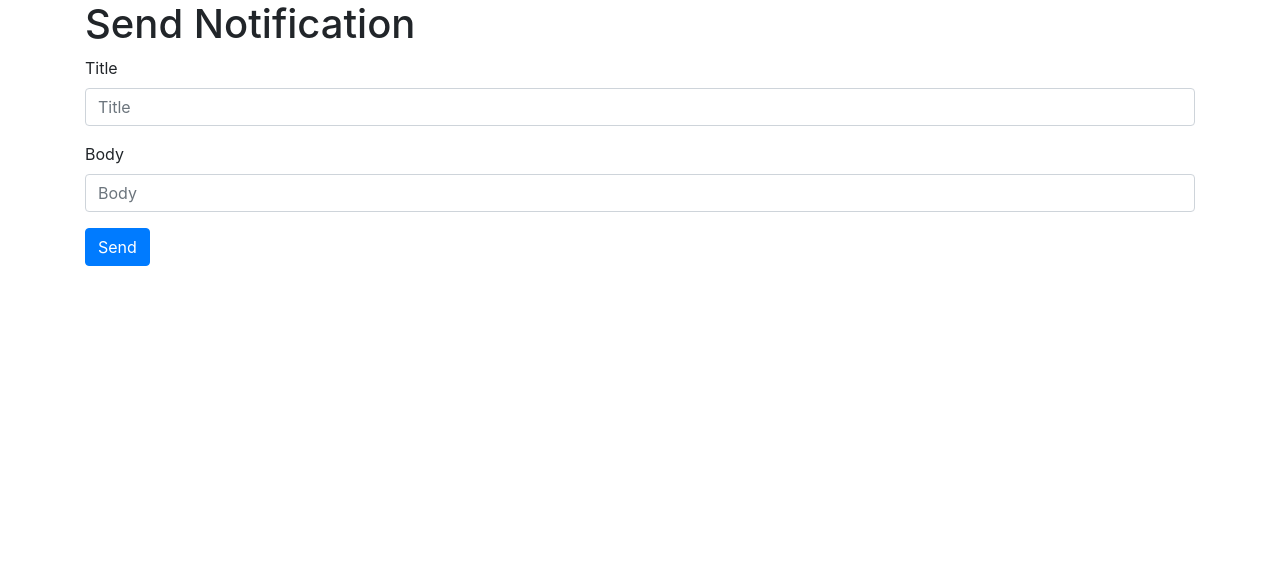
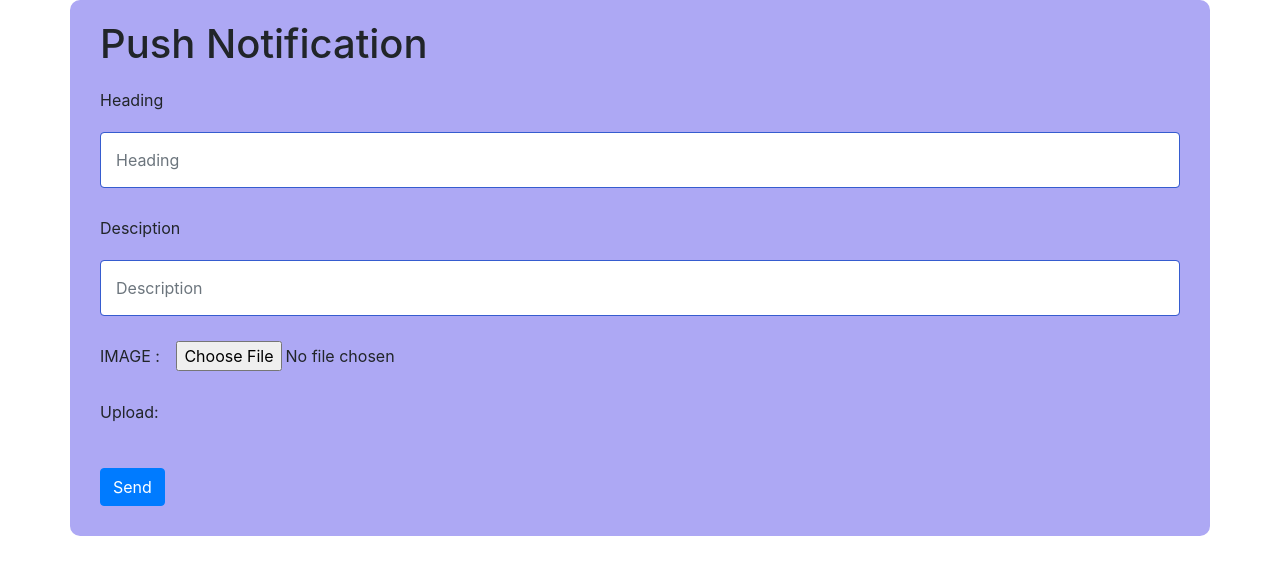
Before and after one commit to Pulak2507/pwa-server, a website: page public/index.html in a window 1280 px wide. Drawn offline with nearby package versions, Linux system fonts and the light colour scheme.

Commit message:
Update index.html

```diff
--- a/public/index.html
+++ b/public/index.html
@@ -7,25 +7,80 @@
     <title>Push Notification</title>
     <link rel="icon" type="image/x-icon" href="img/favicon-16x16.png">
     <link rel="stylesheet" href="https://cdn.jsdelivr.net/npm/bootstrap@4.0.0/dist/css/bootstrap.min.css" integrity="sha384-Gn5384xqQ1aoWXA+058RXPxPg6fy4IWvTNh0E263XmFcJlSAwiGgFAW/dAiS6JXm" crossorigin="anonymous">
+    <style>
+        * {
+          box-sizing: border-box;
+        }
+
+        input[type=text], select, textarea {
+          width: 100%;
+          padding: 15px;
+          border: 1px solid rgb(54, 92, 207);
+          border-radius: 4px;
+          resize: vertical;
+        }
+
+        label {
+          padding: 12px 12px 12px 0;
+          display: inline-block;
+        }
+
+        input[type=send] {
+          background-color: #093bff;
+          color: white;
+          padding: 12px 20px;
+          border: none;
+          border-radius: 4px;
+          cursor: pointer;
+          float: right;
+        }
+
+
+        .container {
+          border-radius: 10px;
+          background-color: #ada8f4;
+          padding: 30px;
+          padding-top: 20px;
+        }
+
+        /* Responsive layout - when the screen is less than 600px wide, make the two columns stack on top of each other instead of next to each other */
+        @media screen and (max-width: 600px) {
+          .col-25, .col-75, input[type=submit] {
+            width: 100%;
+            margin-top: 0;
+          }
+        }
+        </style>
 </head>
+
 <body>
 
     <div class="container">
 
-        <h1>Send Notification</h1>
+        <h1>Push Notification</h1>
         <form id="form">
             <div class="form-group">
-                <label for="title">Title</label>
-                <input type="text" class="form-control"  id="title" placeholder="Title" required name="title">
+                <label for="title">Heading</label>
+                <input type="text" class="form-control"  id="title" placeholder="Heading" required name="hea">
 
             </div>
             <div class="form-group">
-              <label for="body">Body</label>
-              <input type="text" class="form-control" id="body" placeholder="Body" required name="body">
+              <label for="body">Desciption</label>
+              <input type="text" class="form-control" id="body" placeholder="Description" required name="body">
             </div>
+            <div>
+            <label for="body">IMAGE : </label>
+            <input type="file" name="upload" id="fileselect">
+            </div>
+            <div>
+            <label for="fileselect">Upload:</label>
+            </div>
+            <br>
+            <button type="submit" value="Send" class="btn btn-primary">Send</button>
 
-            <button type="submit" class="btn btn-primary">Send</button>
-          </form>
+
+
+        </form>
     </div>
 
     <script src="index.js"></script>
```
